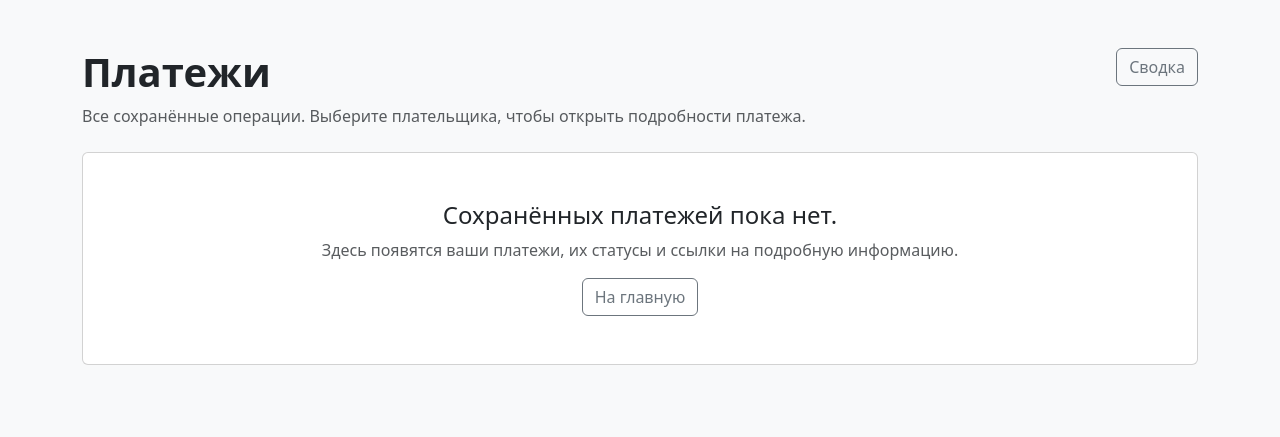
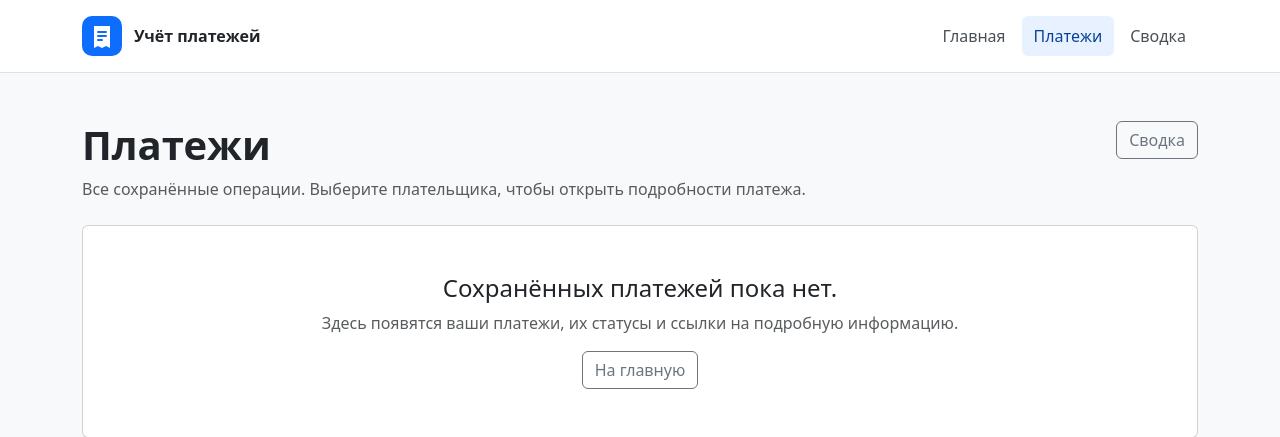
Before and after one commit to Pelfox/payment-tracking-system, a Django app: page /payments/ in a window 1280 px wide. Shown: the top 437 px of the page. Run offline with Django 5.2, Linux system fonts and the light colour scheme.

Commit message:
feat: various improvements

```diff
--- /dev/null
+++ b/homepage/static/homepage/css/style.css
@@ -0,0 +1,79 @@
+.site-header {
+    background: #fff;
+    border-bottom: 1px solid #dee2e6;
+}
+
+.site-header-content {
+    display: flex;
+    align-items: center;
+    justify-content: space-between;
+    flex-wrap: wrap;
+    gap: 1rem;
+    padding-block: 1rem;
+}
+
+.site-brand {
+    display: inline-flex;
+    align-items: center;
+    gap: 0.75rem;
+    color: #212529;
+    font-weight: 700;
+    text-decoration: none;
+}
+
+.site-logo {
+    flex-shrink: 0;
+}
+
+.site-navigation {
+    display: flex;
+    flex-wrap: wrap;
+    gap: 0.25rem;
+}
+
+.site-navigation a {
+    padding: 0.5rem 0.75rem;
+    border-radius: 0.375rem;
+    color: #495057;
+    text-decoration: none;
+}
+
+.site-navigation a:hover,
+.site-navigation a[aria-current="page"] {
+    background: #e7f1ff;
+    color: #084298;
+}
+
+.site-header a:focus-visible {
+    outline: 3px solid #0d6efd;
+    outline-offset: 3px;
+}
+
+.payment-status {
+    white-space: normal;
+    line-height: 1.4;
+    text-align: left;
+}
+
+.payment-table td {
+    font-variant-numeric: tabular-nums;
+}
+
+.payment-filter {
+    max-width: 24rem;
+}
+
+[hidden] {
+    display: none !important;
+}
+
+@media (max-width: 575.98px) {
+    .site-navigation {
+        width: 100%;
+    }
+
+    .site-navigation a {
+        flex: 1;
+        text-align: center;
+    }
+}
--- /dev/null
+++ b/homepage/static/homepage/js/main.js
@@ -0,0 +1,30 @@
+(() => {
+    const filter = document.querySelector("[data-status-filter]");
+    const panel = document.querySelector("[data-payment-filter]");
+    const count = document.querySelector("[data-filter-count]");
+    const emptyMessage = document.querySelector("[data-filter-empty]");
+    const rows = Array.from(document.querySelectorAll("[data-payment-status]"));
+
+    if (!filter || !panel || !count || !emptyMessage || rows.length === 0) {
+        return;
+    }
+
+    const filterPayments = () => {
+        let visibleCount = 0;
+
+        rows.forEach((row) => {
+            const matches = filter.value === "" || row.dataset.paymentStatus === filter.value;
+            row.hidden = !matches;
+            if (matches) {
+                visibleCount += 1;
+            }
+        });
+
+        count.textContent = `Показано платежей: ${visibleCount} из ${rows.length}`;
+        emptyMessage.hidden = visibleCount !== 0;
+    };
+
+    filter.addEventListener("change", filterPayments);
+    panel.hidden = false;
+    filterPayments();
+})();
--- a/payments/templates/payments/includes/status.html
+++ b/payments/templates/payments/includes/status.html
@@ -1,4 +1,4 @@
 <span
-    class="badge {% if status.name == 'PAID' %}text-bg-success{% elif status.name == 'PARTIALLY_PAID' %}text-bg-warning{% else %}text-bg-info{% endif %}">
+    class="badge payment-status {% if status.name == 'PAID' %}text-bg-success{% elif status.name == 'PARTIALLY_PAID' %}text-bg-warning{% else %}text-bg-info{% endif %}">
     {{ status.value }}
 </span>
--- a/payments/templates/payments/list.html
+++ b/payments/templates/payments/list.html
@@ -17,8 +17,18 @@
     </a>
 </div>
 {% if results %}
+<div class="payment-filter mb-3" data-payment-filter hidden>
+    <label for="payment-status-filter" class="form-label">Статус платежа</label>
+    <select id="payment-status-filter" class="form-select" data-status-filter aria-controls="payment-rows">
+        <option value="">Все статусы</option>
+        {% for status in statuses %}
+        <option value="{{ status.name }}">{{ status.value|capfirst }}</option>
+        {% endfor %}
+    </select>
+    <p class="small text-body-secondary mt-2 mb-0" data-filter-count role="status" aria-live="polite"></p>
+</div>
 <div class="table-responsive bg-body border rounded-3" tabindex="0" role="region" aria-label="Таблица платежей">
-    <table class="table table-hover align-middle caption-top mb-0">
+    <table class="table payment-table table-hover align-middle caption-top mb-0">
         <caption class="px-3 py-3">
             Сохранённые платежи: {{ results|length }}
         </caption>
@@ -44,9 +54,9 @@
                 </th>
             </tr>
         </thead>
-        <tbody>
+        <tbody id="payment-rows">
             {% for result in results %}
-            <tr>
+            <tr data-payment-status="{{ result.status.name }}">
                 <td class="px-3 py-3 text-break">
                     <a href="{% url 'payments:detail' result.payment.id %}">
                         {{ result.payment.payer.full_name }}
@@ -72,6 +82,7 @@
         </tbody>
     </table>
 </div>
+<p class="text-body-secondary mt-3" data-filter-empty hidden>Платежей с выбранным статусом нет.</p>
 {% else %}
 <section class="card text-center">
     <div class="card-body py-5">
--- a/payments/views.py
+++ b/payments/views.py
@@ -37,7 +37,7 @@ def payment_list(request: HttpRequest) -> HttpResponse:
     return render(
         request,
         "payments/list.html",
-        {"results": results},
+        {"results": results, "statuses": list(PaymentStatus)},
     )
 
 
--- a/templates/base.html
+++ b/templates/base.html
@@ -1,3 +1,4 @@
+{% load static %}
 <!doctype html>
 <html lang="ru">
 
@@ -7,9 +8,12 @@
     <title>{% block title %}Учёт платежей{% endblock %}</title>
     <link rel="stylesheet" href="https://cdn.jsdelivr.net/npm/bootstrap@5.3.8/dist/css/bootstrap.min.css"
         integrity="sha384-sRIl4kxILFvY47J16cr9ZwB07vP4J8+LH7qKQnuqkuIAvNWLzeN8tE5YBujZqJLB" crossorigin="anonymous">
+    <link rel="stylesheet" href="{% static 'homepage/css/style.css' %}">
+    <script src="{% static 'homepage/js/main.js' %}" defer></script>
 </head>
 
 <body class="bg-body-tertiary d-flex flex-column min-vh-100">
+    {% include "includes/navigation.html" %}
     <main class="container flex-grow-1 py-4 py-md-5" id="content">
         {% block content %}{% endblock %}
     </main>
--- /dev/null
+++ b/templates/includes/navigation.html
@@ -0,0 +1,14 @@
+{% load static %}
+<header class="site-header">
+    <div class="container site-header-content">
+        <a class="site-brand" href="{% url 'homepage:index' %}">
+            <img src="{% static 'homepage/img/logo.svg' %}" alt="" class="site-logo" width="40" height="40">
+            <span>Учёт платежей</span>
+        </a>
+        <nav class="site-navigation" aria-label="Основная навигация">
+            <a href="{% url 'homepage:index' %}"{% if request.resolver_match.view_name == 'homepage:index' %} aria-current="page"{% endif %}>Главная</a>
+            <a href="{% url 'payments:list' %}"{% if request.resolver_match.view_name == 'payments:list' %} aria-current="page"{% endif %}>Платежи</a>
+            <a href="{% url 'payments:summary' %}"{% if request.resolver_match.view_name == 'payments:summary' %} aria-current="page"{% endif %}>Сводка</a>
+        </nav>
+    </div>
+</header>
```
Also changed, not shown: README.md, homepage/static/homepage/img/logo.svg (added).
